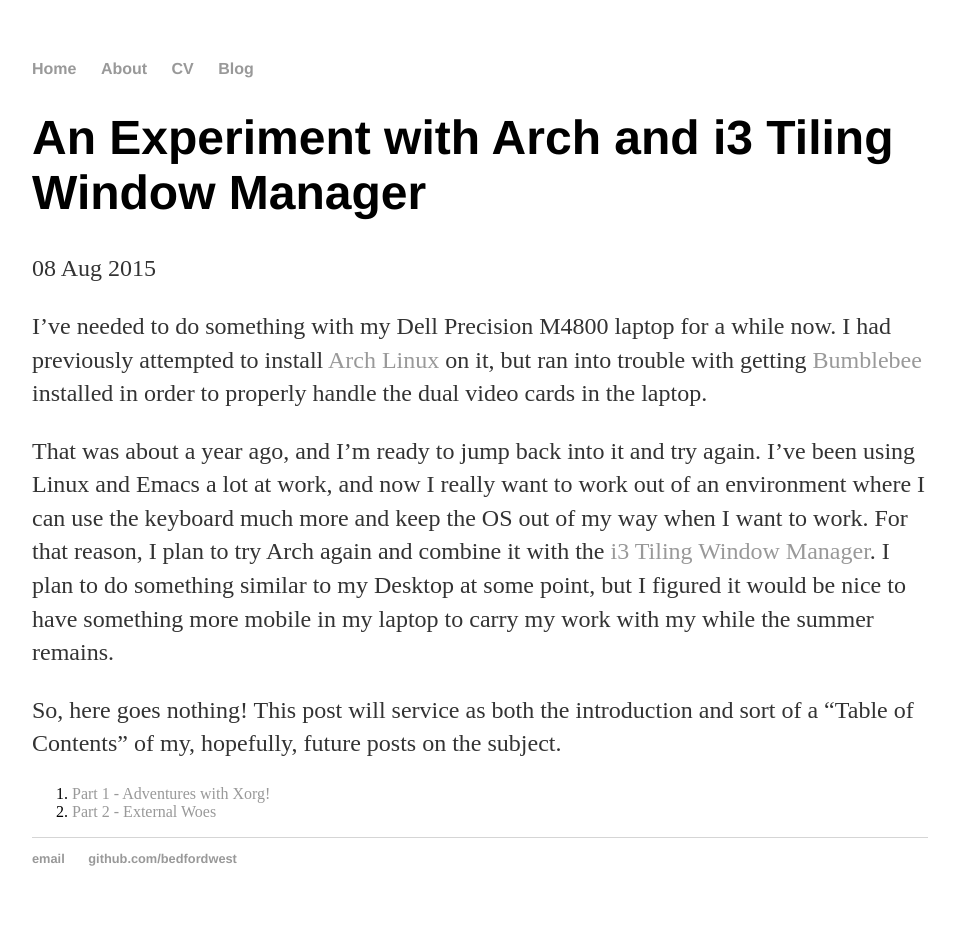
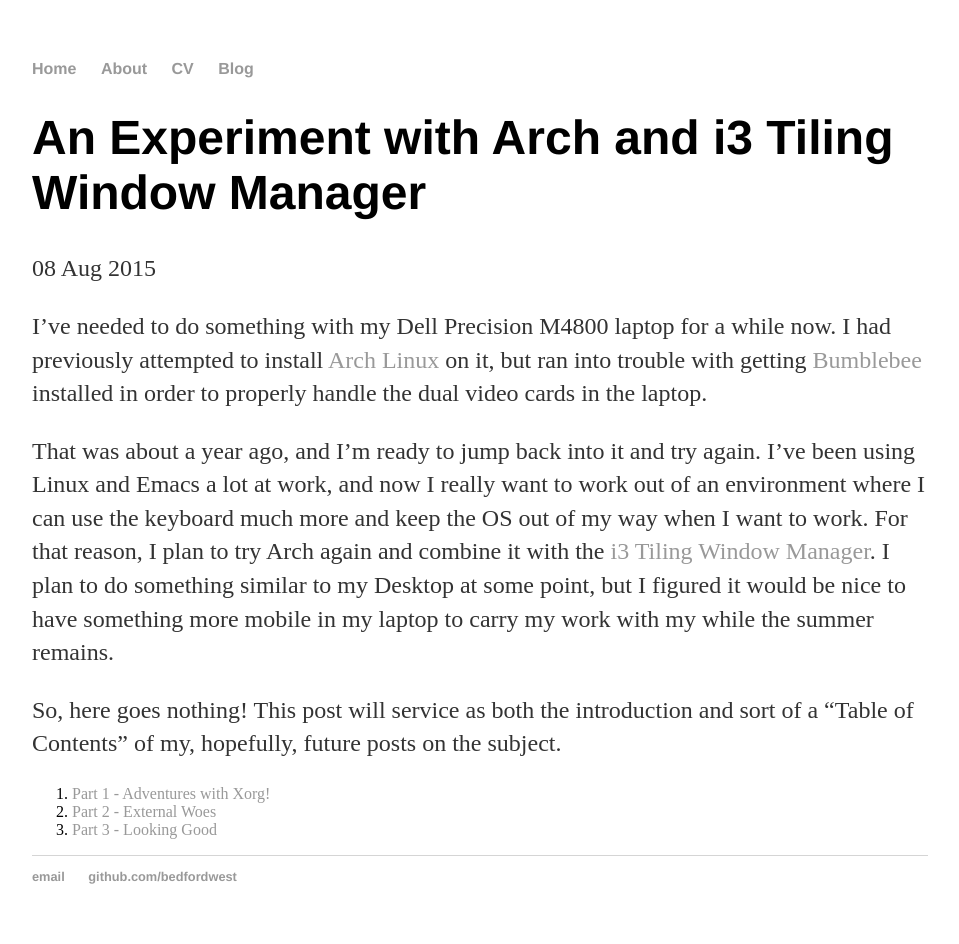
Before and after one commit to BedfordWest/bedfordwest.github.io, a Jekyll site: the page built from _posts/2015-08-08-an-experiment-with-arch-i3-intro.md, in a window 1280 px wide. Shown: the whole page, without its empty margins (160-1119 px from the left). Built offline with Jekyll 4.4.1, drawn with Linux system fonts in a browser that asks for light colours.

Commit message:
Update 2015-08-08-an-experiment-with-arch-i3-intro.md

```diff
--- a/_posts/2015-08-08-an-experiment-with-arch-i3-intro.md
+++ b/_posts/2015-08-08-an-experiment-with-arch-i3-intro.md
@@ -21,3 +21,4 @@
 
 1. [Part 1 - Adventures with Xorg!](http://bedfordwest.github.io/blog/2015/08/11/an-experiment-with-arch-i3-pt1/)
 2. [Part 2 - External Woes](http://bedfordwest.github.io/blog/2015/08/14/an-experiment-with-arch-i3-pt2/)
+3. [Part 3 - Looking Good](http://bedfordwest.github.io/blog/2015/08/17/an-experiment-with-arch-i3-pt3/)
```
